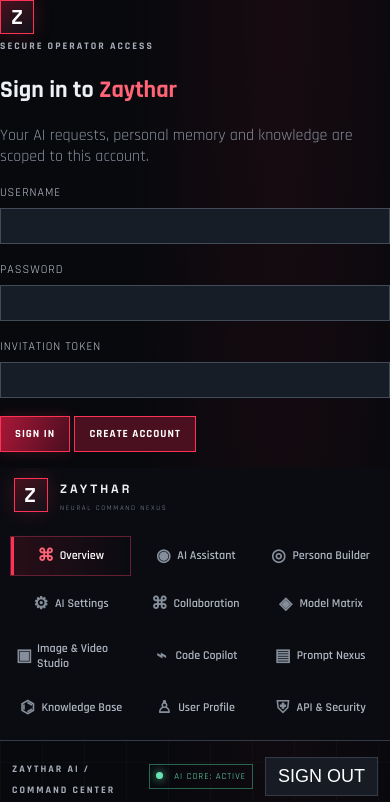
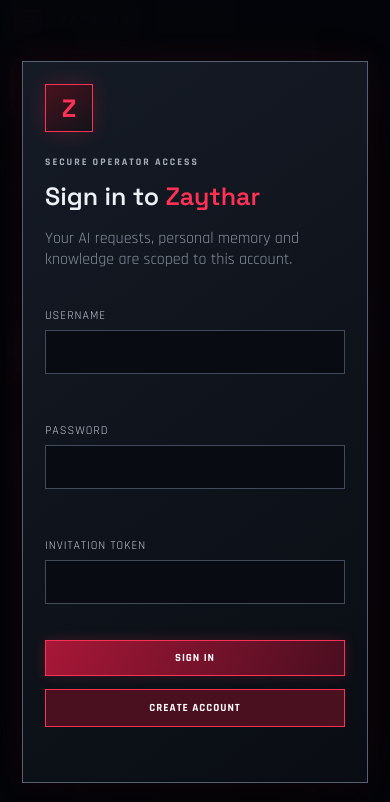
Before and after one commit to abdullakhan-tech/fluffy-umbrella, a plain HTML site: page index.html in a window 390 px wide. Shown: the top 802 px of the page. Drawn offline with Linux system fonts and the light colour scheme; no server answers.

Commit message:
Style the account authentication gate for desktop and mobile

```diff
--- a/style.css
+++ b/style.css
@@ -97,3 +97,21 @@ body.motion-off *,body.motion-off *:before,body.motion-off *:after{animation:non
 .knowledge-fact span{min-width:0}
 .knowledge-fact button{flex:none;background:transparent;border:1px solid #713044;color:var(--accent2);padding:6px 9px;font-size:10px;cursor:pointer}
 @media(max-width:650px){.knowledge-fields{grid-template-columns:1fr}.knowledge-fact{align-items:flex-start}}
+
+
+/* ACCOUNT AUTHENTICATION GATE */
+.auth-gate{position:fixed;inset:0;z-index:2000;display:grid;place-items:center;padding:22px;background:rgba(4,6,10,.94);backdrop-filter:blur(16px)}
+.auth-gate[hidden]{display:none}
+.auth-card{width:min(100%,440px);padding:30px;background:linear-gradient(145deg,#151b25,#090d13);border:1px solid #566273;box-shadow:0 24px 90px #000b,0 0 34px #ff31551c}
+.auth-card>.brand-mark{display:grid;place-items:center;width:48px;height:48px;margin-bottom:18px;border:1px solid var(--accent);color:var(--accent);font:700 25px 'Space Grotesk';box-shadow:0 0 22px var(--glow)}
+.auth-card h2{margin:9px 0;font:600 25px 'Space Grotesk';color:var(--text)}
+.auth-card h2 em{color:var(--accent);font-style:normal}
+.auth-card form{display:grid;gap:13px;margin-top:20px}
+.auth-card .field-label{display:grid;gap:7px}
+.auth-card input{width:100%;min-width:0;padding:12px;background:#080c12;border:1px solid #414b59;color:var(--text);font:14px 'Rajdhani',sans-serif}
+.auth-card input:focus{outline:2px solid var(--accent);outline-offset:1px}
+.auth-card .action-btn{width:100%;margin-top:5px}
+.auth-switch{width:100%;padding:11px}
+.auth-status{min-height:20px;margin:0;color:var(--accent2);font-size:13px;line-height:1.5}
+#logoutBtn{font-size:10px;letter-spacing:.7px}
+@media(max-width:650px){.auth-card{padding:22px}.top-right{gap:6px}#logoutBtn{padding:8px;font-size:9px}}
```
